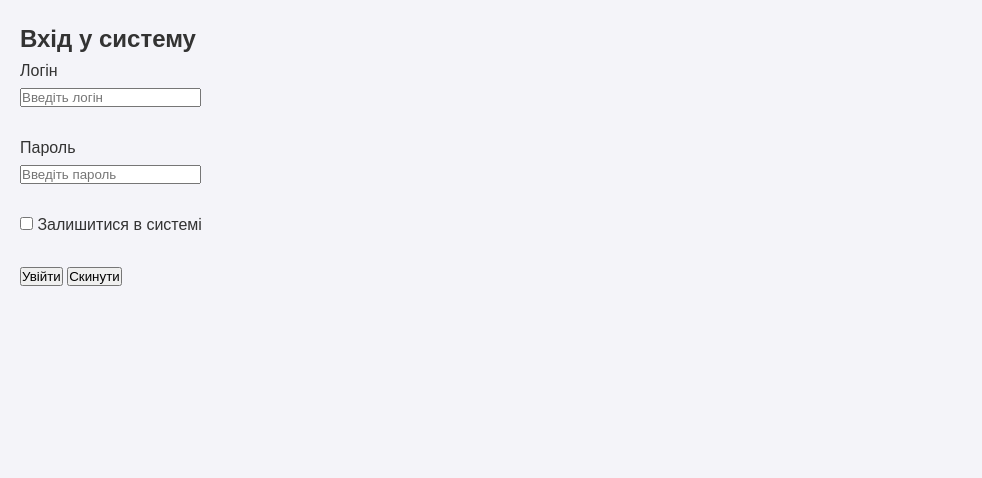
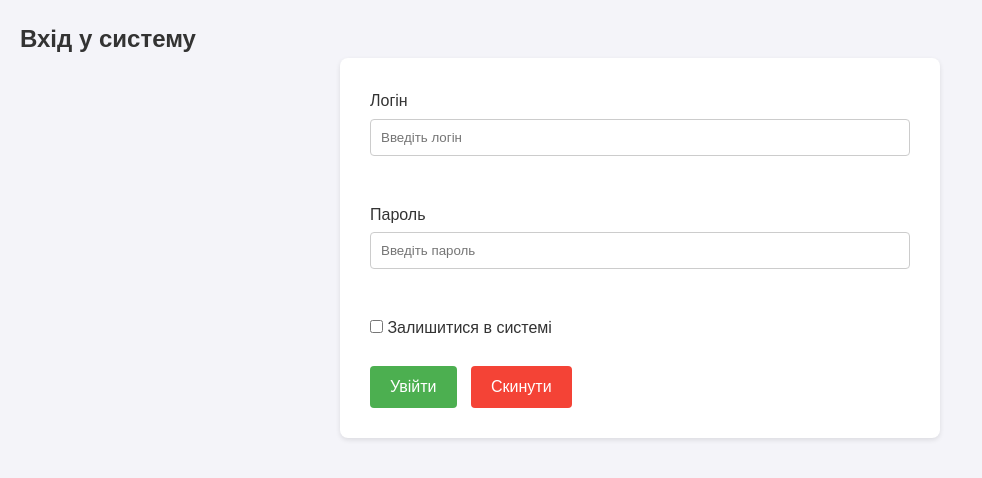
Before and after one commit to Arthas660/web, a plain HTML site: page login.html in a window 1280 px wide. Shown: the whole page, without its empty margins (0-982 px from the left). Drawn offline with Linux system fonts and the light colour scheme.

Commit message:
Update style.css

```diff
--- a/style.css
+++ b/style.css
@@ -121,6 +121,47 @@ article img {
     margin-bottom: 15px;
 }
 
+form {
+    background-color: white;
+    padding: 30px;
+    border-radius: 8px;
+    box-shadow: 0 2px 5px rgba(0,0,0,0.1);
+    text-align: left;
+    max-width: 600px;
+    margin: 0 auto;
+}
+
+input[type="text"], input[type="password"], input[type="email"],
+input[type="tel"], textarea, select {
+    width: 100%;
+    padding: 10px;
+    margin-top: 5px;
+    margin-bottom: 20px;
+    border: 1px solid #ccc;
+    border-radius: 4px;
+    box-sizing: border-box;
+    font-family: Arial, sans-serif;
+}
+
+button {
+    background-color: #4CAF50;
+    color: white;
+    padding: 12px 20px;
+    border: none;
+    border-radius: 4px;
+    cursor: pointer;
+    font-size: 16px;
+    margin-right: 10px;
+}
+
+button[type="reset"] {
+    background-color: #f44336;
+}
+
+button:hover {
+    opacity: 0.8;
+}
+
 footer {
     text-align: center;
     margin-top: 40px;
```
